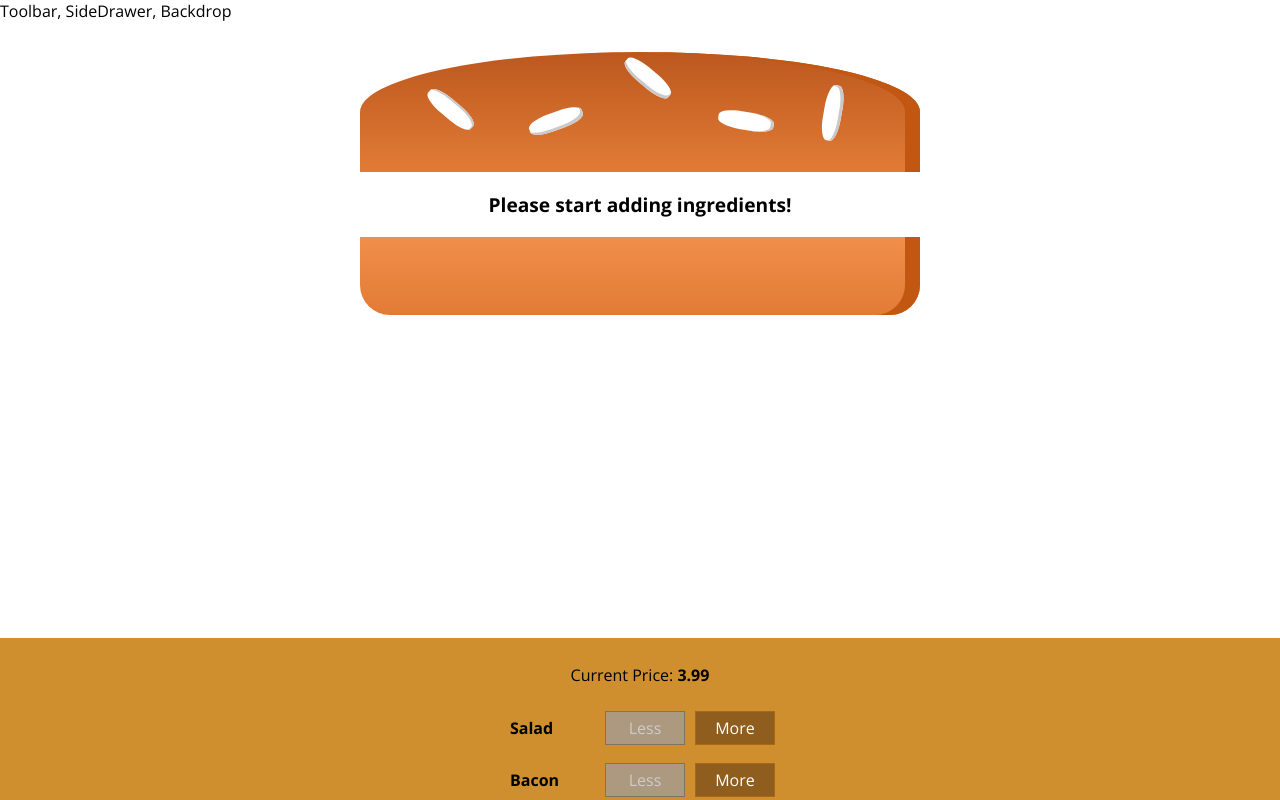
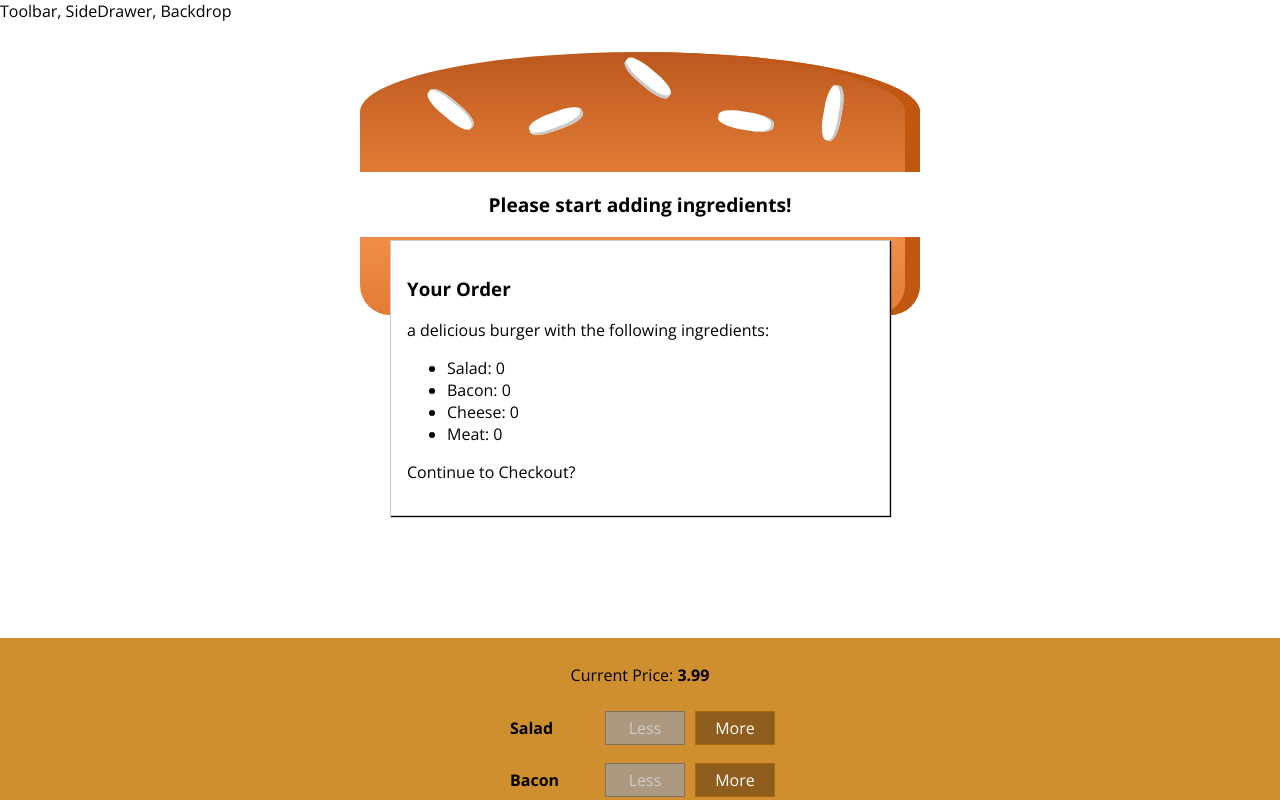
Before and after one commit to raphaelpinel/deli-burger, a React (Create React App) app: page / in a window 1280 px wide. Shown: the top 800 px of the page. Built offline with nearby package versions, Linux system fonts and the light colour scheme.

Commit message:
created modal for order summary

```diff
--- /dev/null
+++ b/src/components/Burger/OrderSummary/OrderSummary.js
@@ -0,0 +1,21 @@
+import React from 'react';
+const orderSummary = props => {
+  const ingredientsSummary = Object.keys(props.ingredients).map(igKey => {
+    return (
+      <li key={igKey}>
+        <span style={{ textTransform: 'capitalize' }}>{igKey}</span>:{' '}
+        {props.ingredients[igKey]}
+      </li>
+    );
+  });
+  return (
+    <>
+      <h3>Your Order</h3>
+      <p>a delicious burger with the following ingredients:</p>
+      <ul>{ingredientsSummary}</ul>
+      <p>Continue to Checkout?</p>
+    </>
+  );
+};
+
+export default orderSummary;
--- /dev/null
+++ b/src/components/UI/Modal/Modal.js
@@ -0,0 +1,6 @@
+import React from 'react';
+import classes from './Modal.module.css';
+
+const modal = props => <div className={classes.Modal}>{props.children}</div>;
+
+export default modal;
--- /dev/null
+++ b/src/components/UI/Modal/Modal.module.css
@@ -0,0 +1,20 @@
+.Modal {
+  position: fixed;
+  z-index: 500;
+  background-color: white;
+  width: 70%;
+  border: 1px solid #ccc;
+  box-shadow: 1px 1px 1px black;
+  padding: 16px;
+  left: 15%;
+  top: 30%;
+  box-sizing: border-box;
+  transition: all 0.3s ease-out;
+}
+
+@media (min-width: 600px) {
+  .Modal {
+    width: 500px;
+    left: calc(50% - 250px);
+  }
+}
--- a/src/containers/BurgerBuilder/BurgerBuilder.js
+++ b/src/containers/BurgerBuilder/BurgerBuilder.js
@@ -2,6 +2,8 @@
 
 import Burger from '../../components/Burger/Burger';
 import BuildControls from '../../components/Burger/BuildControls/BuildControls';
+import Modal from '../../components/UI/Modal/Modal';
+import OrderSummary from '../../components/Burger/OrderSummary/OrderSummary';
 
 const INGREDIENT_PRICES = {
   salad: 0.5,
@@ -71,6 +73,9 @@
 
     return (
       <>
+        <Modal>
+          <OrderSummary ingredients={this.state.ingredients} />
+        </Modal>
         <Burger ingredients={this.state.ingredients} />
         <BuildControls
           ingredientAdded={this.addIngredientHandler}
```
Also changed, not shown: src/components/UI/Backdrop/Backdrop.js (added).
